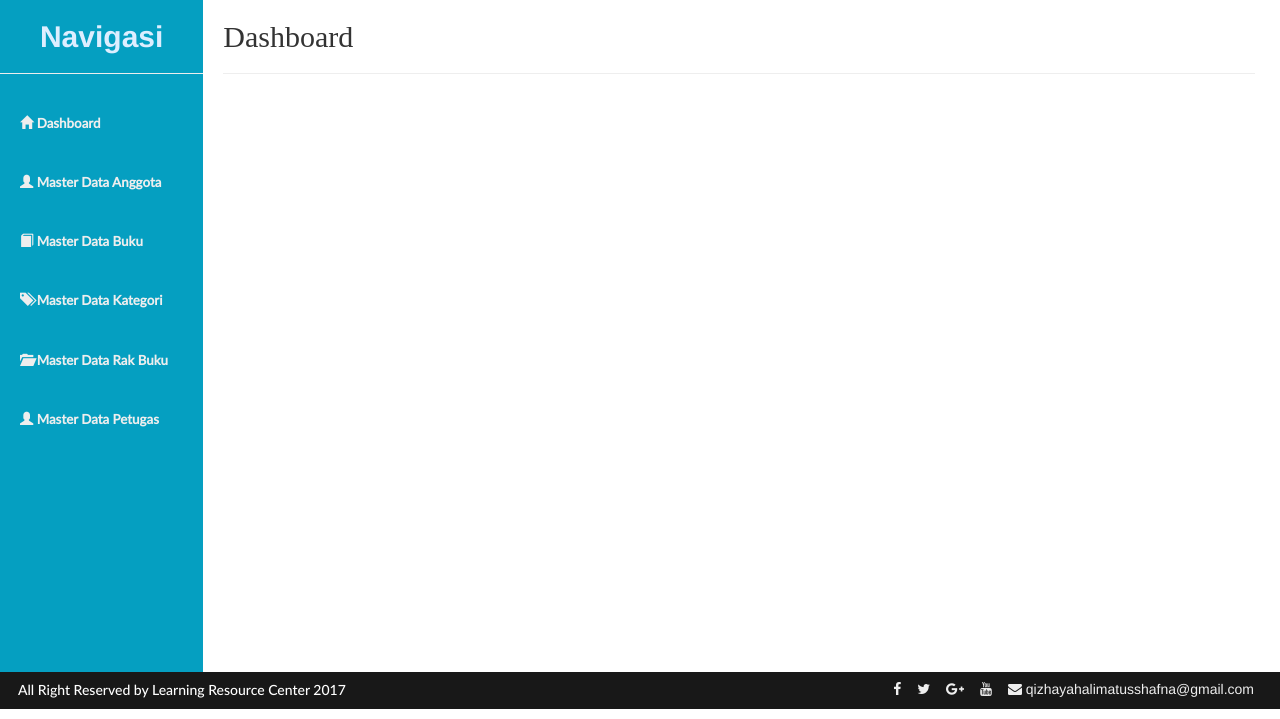
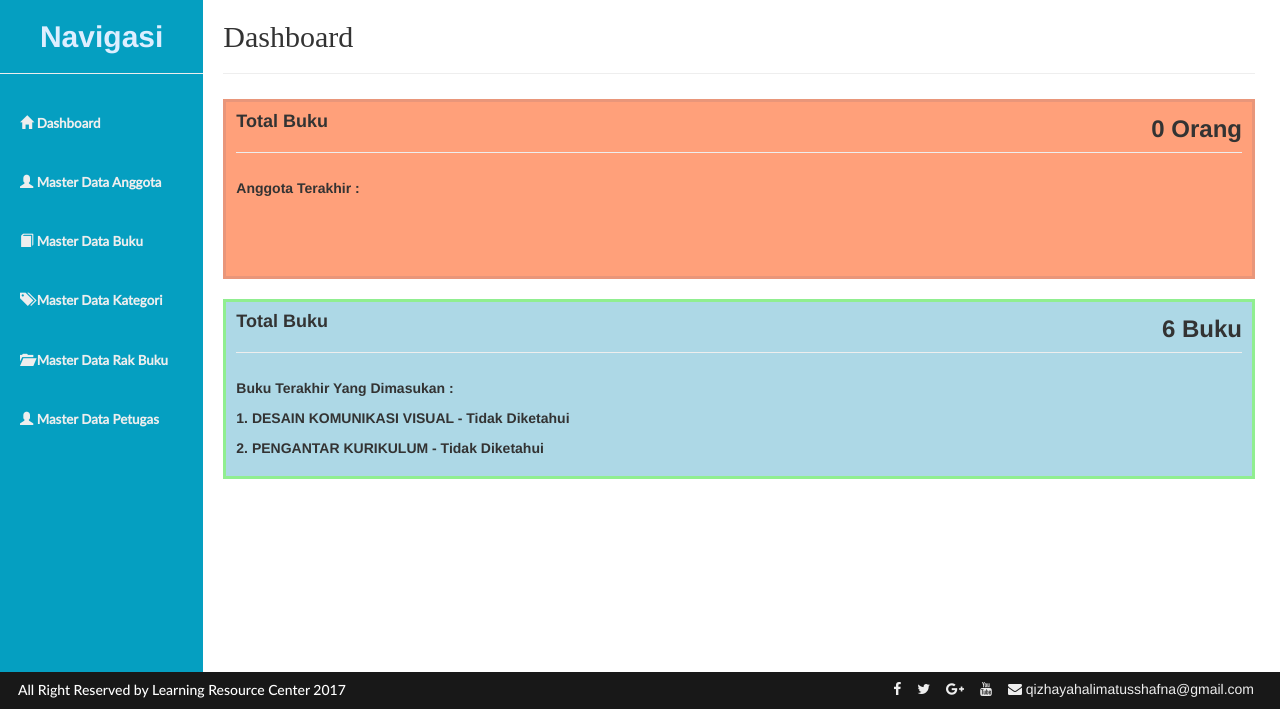
Before and after one commit to Luthfy/psb, a PHP site: page /admin/admin.php?p=dashboard in a window 1280 px wide. Shown: the part 50-769 px from the top of the page. Run offline with PHP 8.4, Linux system fonts and the light colour scheme; the visitor is signed in with stand-in values (Sample User, id 1); data comes from the database, SQL or seed files in the repository; data that the repository does not hold is empty; some web fonts are replaced.

Commit message:
Penambahan Dashboard

```diff
--- a/admin/admin.php
+++ b/admin/admin.php
@@ -56,7 +56,7 @@
                 switch ($_GET['p']) {
                     // Dashboard
                     case 'dashboard':
-                        echo "<h2>Dashboard</h2><hr>";
+                        include 'view/dashboard.php';
                         break;
                     case 'logout':
                         unset($_SESSION['status']);
--- a/admin/assets/css/master.css
+++ b/admin/assets/css/master.css
@@ -30,6 +30,35 @@
 body {
 	padding: 0;
 	margin: 0;
+}
+
+/* Dashboard */
+.kotak {
+	height: 180px;
+	width: 100%;
+}
+
+.totalAnggota {
+	background-color: lightsalmon;
+	padding: 10px 10px;
+	border: 3px solid darksalmon;
+}
+
+.totalBuku {
+	background-color: lightblue;
+	padding: 10px 10px;
+	border: 3px solid lightgreen;
+}
+
+.judulDashboard {
+	font-weight: bold;
+	display: inline;
+}
+
+.content-right{
+	display: inline;
+	float: right;
+	font-size: 18pt;
 }
 
 /* TABLE */
--- /dev/null
+++ b/admin/view/dashboard.php
@@ -0,0 +1,51 @@
+<h2>Dashboard</h2>
+<hr>
+<div class="">
+    <div class="kotak totalAnggota">
+
+        <?php
+
+            $query = $koneksi->query("SELECT * FROM anggota ORDER BY id_anggota DESC LIMIT 2");
+            $q     = $koneksi->query("SELECT * FROM anggota");
+            $i = 1;
+        ?>
+
+        <h4 class="judulDashboard">Total Buku</h4>
+        <div class="content-right">
+            <strong><?php echo $q->num_rows; ?> Orang </strong>
+        </div>
+        <hr>
+        <b><p>Anggota Terakhir : </p></b>
+        <?php
+            while ($r = $query->fetch_array()):
+        ?>
+            <b><p><?php echo $i++.". ".$r['nama']." - Angkatan ".$r['angkatan']; ?></p></b>
+        <?php
+            endwhile;
+        ?>
+    </div>
+    <br>
+    <div class="kotak totalBuku">
+
+        <?php
+
+            $query = $koneksi->query("SELECT * FROM buku ORDER BY id_buku DESC LIMIT 2");
+            $q     = $koneksi->query("SELECT * FROM buku");
+            $i = 1;
+        ?>
+
+        <h4 class="judulDashboard">Total Buku</h4>
+        <div class="content-right">
+            <strong><?php echo $q->num_rows; ?> Buku </strong>
+        </div>
+        <hr>
+        <b><p>Buku Terakhir Yang Dimasukan : </p></b>
+        <?php
+            while ($r = $query->fetch_array()):
+        ?>
+            <b><p><?php echo $i++.". ".$r['judul']." - ".$r['penulis']; ?></p></b>
+        <?php
+            endwhile;
+        ?>
+    </div>
+</div>
```
